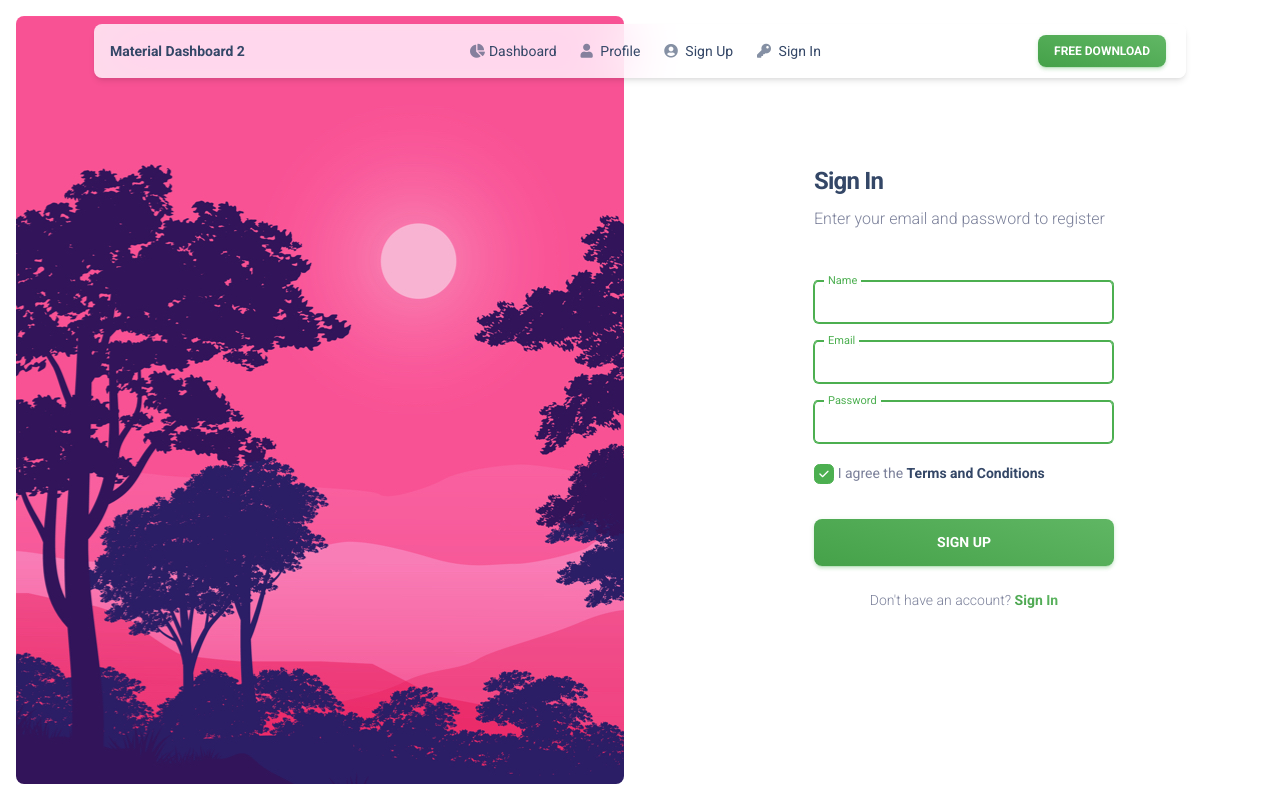
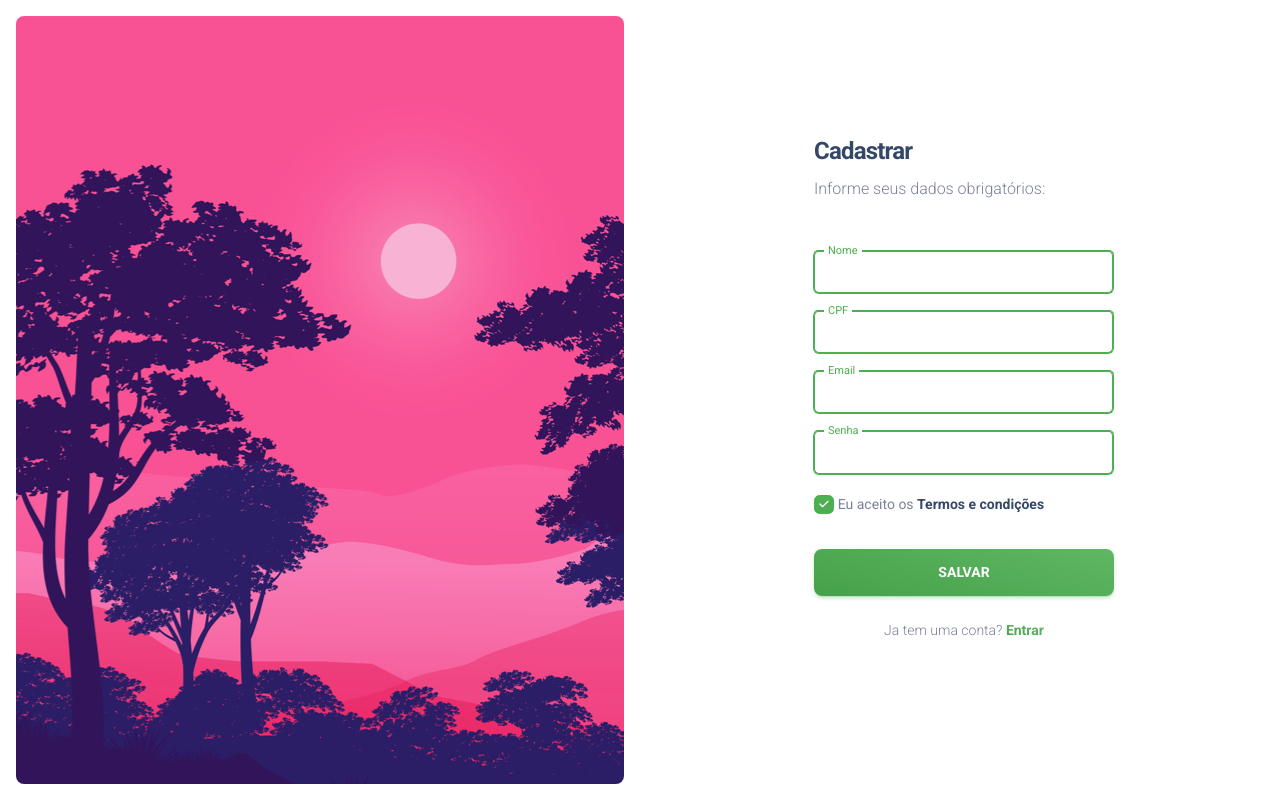
Before and after one commit to tsilva2019/stetic-cli-front, a Vue app: page /sign-up in a window 1280 px wide. Built offline with nearby package versions, Linux system fonts and the light colour scheme.

Commit message:
alteração de pagina signup

```diff
--- a/src/examples/Sidenav/SidenavList.vue
+++ b/src/examples/Sidenav/SidenavList.vue
@@ -43,7 +43,7 @@
           </template>
         </sidenav-collapse>
       </li>
-      <li class="nav-item">
+      <!-- <li class="nav-item">
         <sidenav-collapse
           url="#"
           :aria-controls="''"
@@ -57,7 +57,7 @@
             >
           </template>
         </sidenav-collapse>
-      </li>
+      </li> -->
       <li class="nav-item">
         <sidenav-collapse
           url="#"
--- a/src/views/SignUp.vue
+++ b/src/views/SignUp.vue
@@ -1,6 +1,6 @@
 <template>
   <div class="bg-white">
-    <div class="container top-0 position-sticky z-index-sticky">
+    <!-- <div class="container top-0 position-sticky z-index-sticky">
       <div class="row">
         <div class="col-12">
           <navbar
@@ -10,7 +10,7 @@
           />
         </div>
       </div>
-    </div>
+    </div> -->
     <main class="mt-0 main-content">
       <section>
         <div class="page-header min-vh-100">
@@ -34,19 +34,28 @@
               >
                 <div class="card card-plain">
                   <div class="pb-0 card-header bg-transparent mb-4">
-                    <h4 class="font-weight-bolder">Sign In</h4>
+                    <h4 class="font-weight-bolder">Cadastrar</h4>
                     <p class="mb-0">
-                      Enter your email and password to register
+                      Informe seus dados obrigatórios:
                     </p>
                   </div>
                   <div class="card-body">
                     <form role="form">
                       <div class="mb-3">
                         <material-input
-                          id="name"
+                          id="nome"
                           type="text"
-                          label="Name"
-                          name="name"
+                          label="Nome"
+                          name="nome"
+                          size="lg"
+                        />
+                      </div>
+                      <div class="mb-3">
+                        <material-input
+                          id="cpf"
+                          type="text"
+                          label="CPF"
+                          name="cpf"
                           size="lg"
                         />
                       </div>
@@ -61,10 +70,10 @@
                       </div>
                       <div class="mb-3">
                         <material-input
-                          id="password"
+                          id="senha"
                           type="password"
-                          label="Password"
-                          name="password"
+                          label="Senha"
+                          name="senha"
                           size="lg"
                         />
                       </div>
@@ -73,11 +82,11 @@
                         class="font-weight-light"
                         checked
                       >
-                        I agree the
+                        Eu aceito os
                         <a
                           href="../../../pages/privacy.html"
                           class="text-dark font-weight-bolder"
-                          >Terms and Conditions</a
+                          >Termos e condições</a
                         >
                       </material-checkbox>
                       <div class="text-center">
@@ -87,18 +96,18 @@
                           color="success"
                           fullWidth
                           size="lg"
-                          >Sign Up</material-button
+                          >Salvar</material-button
                         >
                       </div>
                     </form>
                   </div>
                   <div class="px-1 pt-0 text-center card-footer px-lg-2">
                     <p class="mx-auto mb-4 text-sm">
-                      Don't have an account?
+                      Ja tem uma conta?
                       <router-link
                         :to="{ name: 'SignIn' }"
                         class="text-success text-gradient font-weight-bold"
-                        >Sign In</router-link
+                        >Entrar</router-link
                       >
                     </p>
                   </div>
@@ -113,7 +122,7 @@
 </template>
 
 <script>
-import Navbar from "@/examples/PageLayout/Navbar.vue";
+
 import MaterialInput from "@/components/MaterialInput.vue";
 import MaterialCheckbox from "@/components/MaterialCheckbox.vue";
 import MaterialButton from "@/components/MaterialButton.vue";
@@ -123,7 +132,6 @@ import { mapMutations } from "vuex";
 export default {
   name: "sign-up",
   components: {
-    Navbar,
     MaterialInput,
     MaterialCheckbox,
     MaterialButton,
--- a/src/views/components/AgendamentoCard.vue
+++ b/src/views/components/AgendamentoCard.vue
@@ -105,7 +105,7 @@
                         data-toggle="tooltip"
                         data-original-title="Edit user"
                       >
-                      <i class="text-sm fas fa-pen text-secondary"></i>
+                      <i class="fas fa-pencil-alt ms-auto text-dark cursor-pointer"></i>
                       </a>
                     </td>
               </tr>
```
